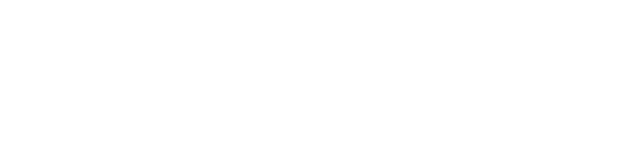
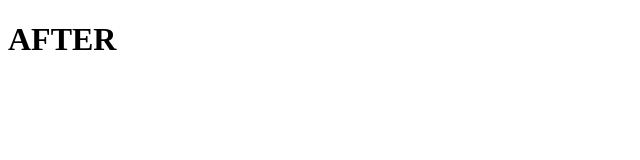
Before and after one commit to HyonHyonKOR/git-test, a plain HTML site: page index.html in a window 1280 px wide. Shown: the whole page, without its empty margins (0-640 px from the left). Drawn offline with Linux system fonts and the light colour scheme.

Commit message:
second commit

```diff
--- a/index.html
+++ b/index.html
@@ -5,6 +5,6 @@
     <title>Title</title>
 </head>
 <body>
-
+  <h1>AFTER</h1>
 </body>
 </html>
```
